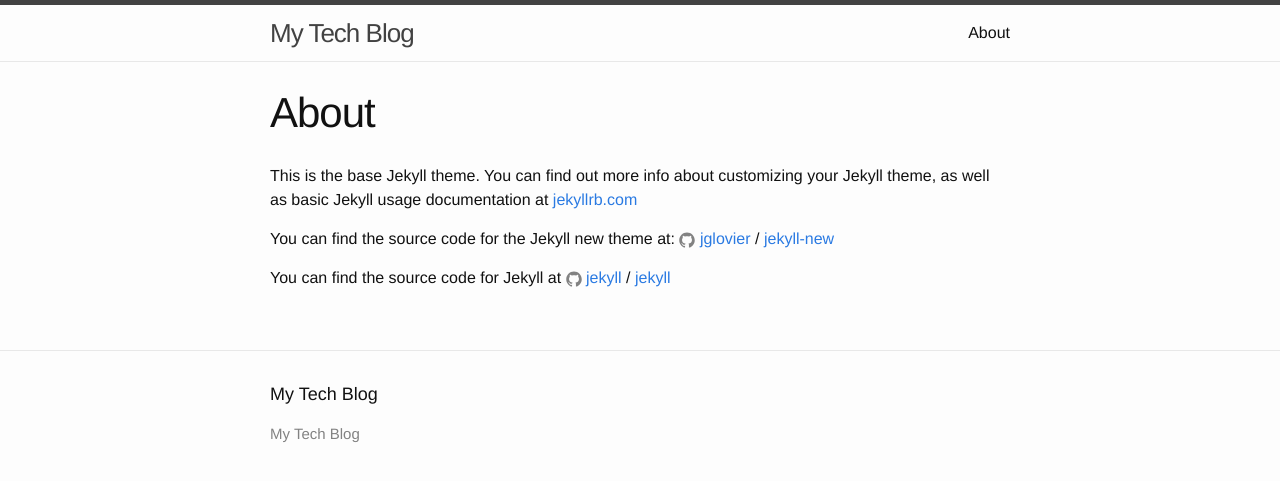
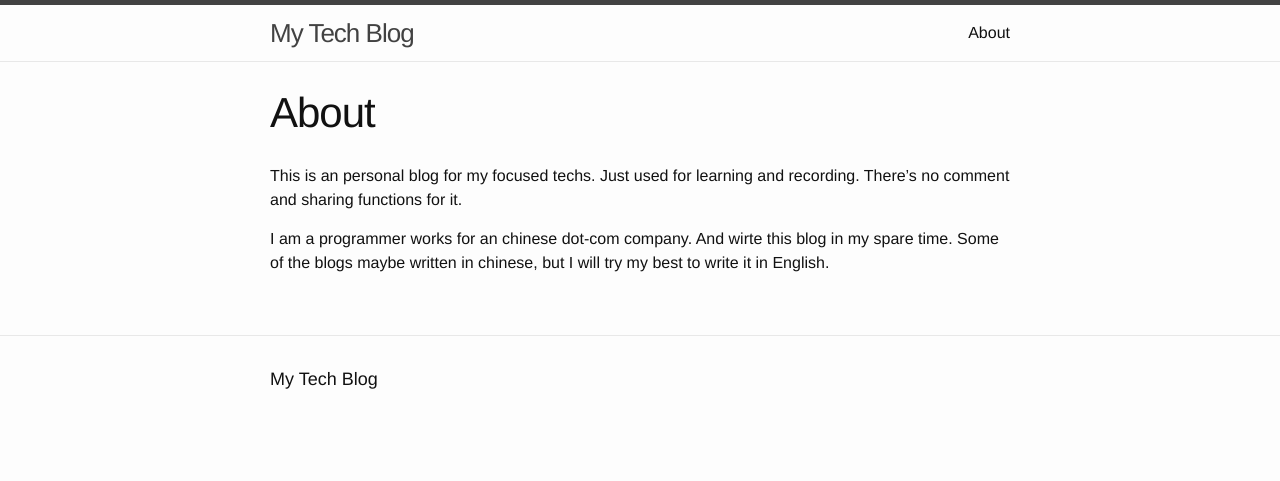
Before and after one commit to rossilxx/blog, a Jekyll site: the page built from about.md, in a window 1280 px wide. Shown: the top 481 px of the page. Built offline with Jekyll 4.4.1, drawn with Linux system fonts in a browser that asks for light colours.

Commit message:
Try for the first blog

```diff
--- a/_includes/footer.html
+++ b/_includes/footer.html
@@ -7,7 +7,6 @@
     <div class="footer-col-wrapper">
       <div class="footer-col footer-col-1">
         <ul class="contact-list">
-          <li>{{ site.title }}</li>
           <li><a href="mailto:{{ site.email }}">{{ site.email }}</a></li>
         </ul>
       </div>
--- a/about.md
+++ b/about.md
@@ -4,12 +4,6 @@ title: About
 permalink: /about/
 ---
 
-This is the base Jekyll theme. You can find out more info about customizing your Jekyll theme, as well as basic Jekyll usage documentation at [jekyllrb.com](http://jekyllrb.com/)
+This is an personal blog for my focused techs. Just used for learning and recording. There's no comment and sharing functions for it.
 
-You can find the source code for the Jekyll new theme at:
-{% include icon-github.html username="jglovier" %} /
-[jekyll-new](https://github.com/jglovier/jekyll-new)
-
-You can find the source code for Jekyll at
-{% include icon-github.html username="jekyll" %} /
-[jekyll](https://github.com/jekyll/jekyll)
+I am a programmer works for an chinese dot-com company. And wirte this blog in my spare time. Some of the blogs maybe written in chinese, but I will try my best to write it in English.
```
Also changed, not shown: _posts/2016-02-19-welcome-to-jekyll.markdown (deleted, +0 -25 lines), _posts/2016-02-21-Python-Compiler-Analyze.md (added, +16 -0 lines).
